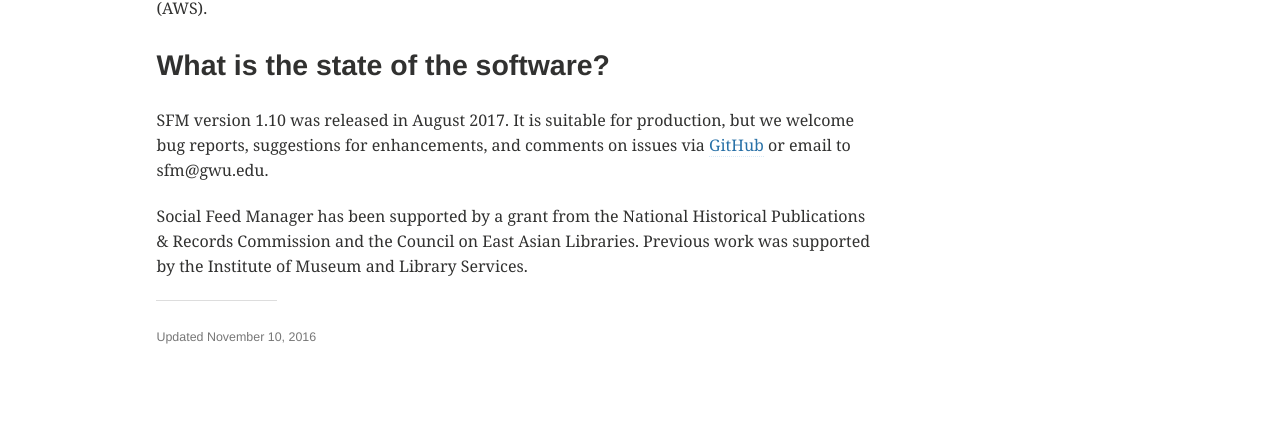
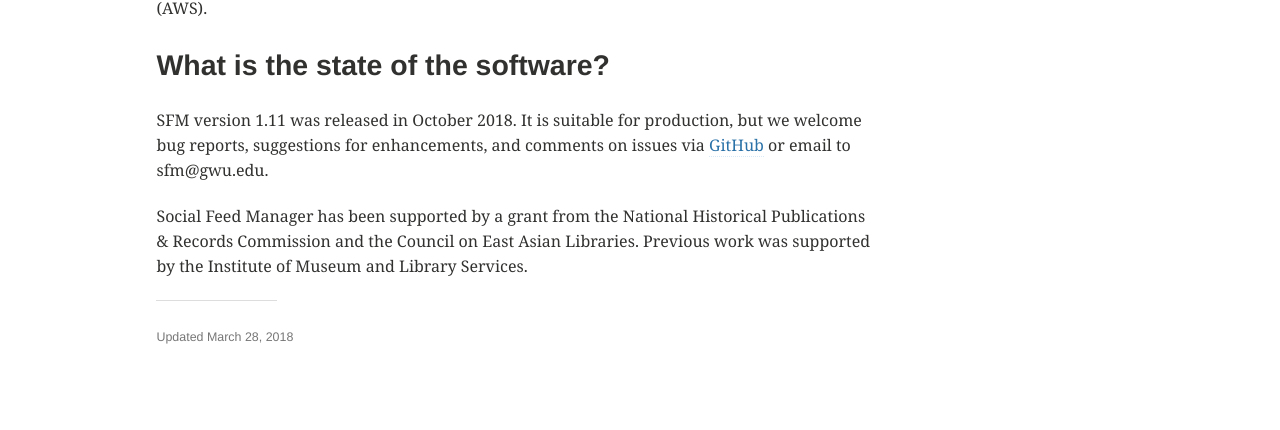
Before and after one commit to gwu-libraries/sfm-ui, a Jekyll site: the page built from about/overview.md, in a window 1280 px wide and 900 px high, scrolled down 3843 px. Shown: the part 288-718 px from the top of the window. Built offline with Jekyll 4.4.1, drawn with Linux system fonts in a browser that asks for light colours; comment, search, counter and statistics services are not loaded.

Commit message:
Updated state of the software, bump latest version to 1.11

```diff
--- a/about/overview.md
+++ b/about/overview.md
@@ -3,7 +3,7 @@ layout: article
 title: "Overview of Social Feed Manager"
 permalink: /about/overview
 date: 2016-06-10
-modified: 2016-11-10
+modified: 2018-03-28
 excerpt: ""
 share: false
 ads: false
@@ -73,7 +73,7 @@ SFM requires some level of expertise to run.  [Instructions](https://sfm.readthe
 
 What is the state of the software?
 ----------------------------------
-SFM version 1.10 was released in August 2017.  It is suitable for production, but we welcome bug reports, suggestions for enhancements, and comments on issues via [GitHub](https://github.com/gwu-libraries/sfm-ui/issues) or email to sfm@gwu.edu.
+SFM version 1.11 was released in October 2018.  It is suitable for production, but we welcome bug reports, suggestions for enhancements, and comments on issues via [GitHub](https://github.com/gwu-libraries/sfm-ui/issues) or email to sfm@gwu.edu.
 
 
 Social Feed Manager has been supported by a grant from the National Historical Publications & Records Commission and the Council on East Asian Libraries. Previous work was supported by the Institute of Museum and Library Services.
```
